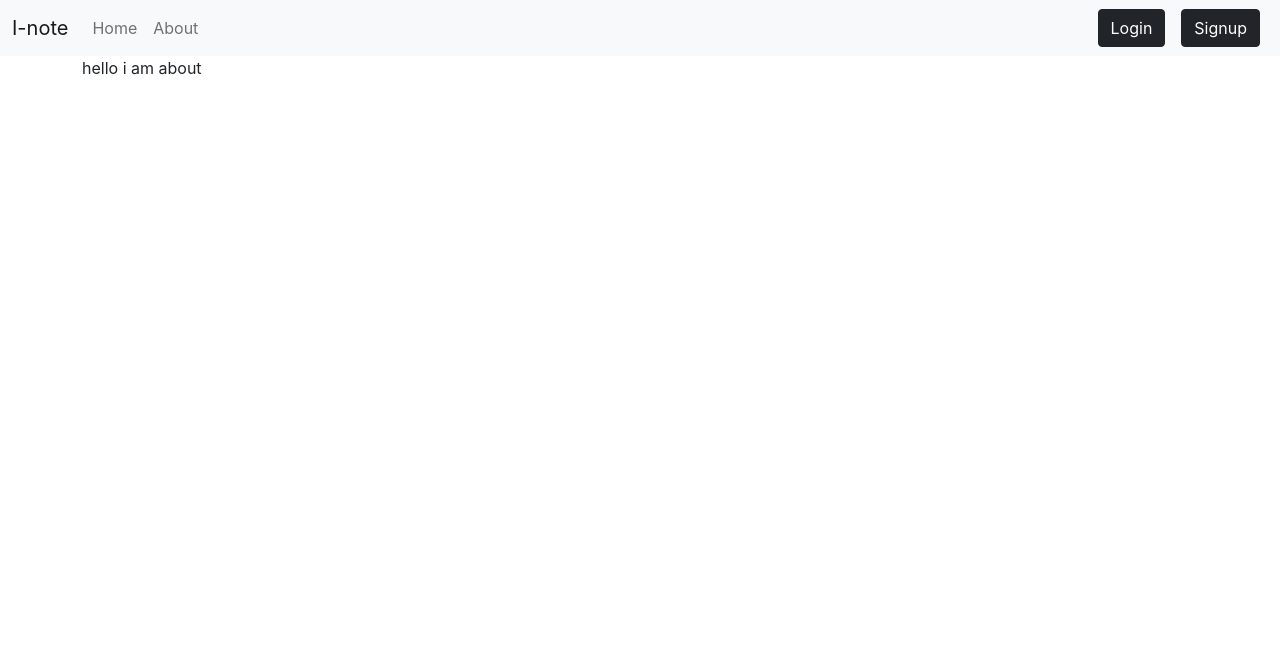
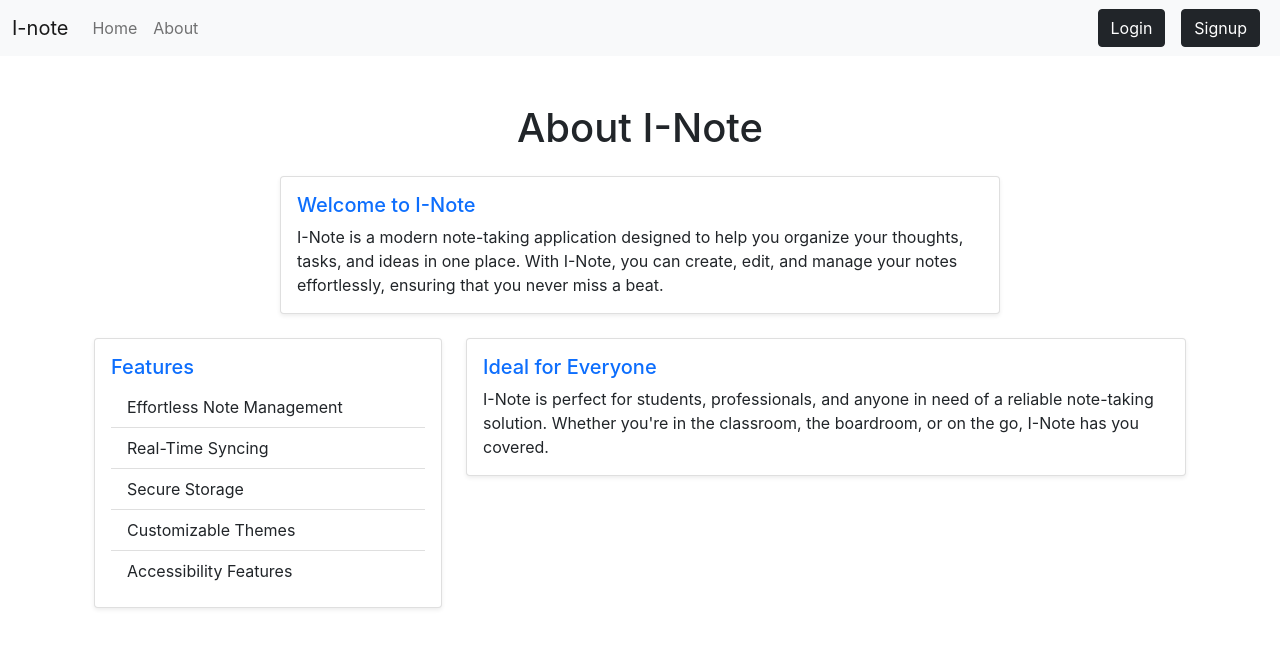
Before and after one commit to piyushparmar911/I-note, a React (Create React App) app: page /about in a window 1280 px wide. Shown: the top 648 px of the page. Built offline with nearby package versions, Linux system fonts and the light colour scheme.

Commit message:
about page created

```diff
--- a/src/components/About.js
+++ b/src/components/About.js
@@ -1,14 +1,52 @@
 import React from 'react';
+import { Container, Row, Col, Card } from 'react-bootstrap';
 
-
-
-const About = () => {
-
+const AboutPage = () => {
   return (
-    <div>
-      hello i am about
-    </div>
-  )
+    <Container className="my-5">
+      <h1 className="text-center mb-4">About I-Note</h1>
+      <Row className="justify-content-center">
+        <Col md={8}>
+          <Card className="shadow-sm">
+            <Card.Body>
+              <Card.Title className="text-primary">Welcome to I-Note</Card.Title>
+              <Card.Text>
+                I-Note is a modern note-taking application designed to help you organize your thoughts, tasks, and ideas in one place.
+                With I-Note, you can create, edit, and manage your notes effortlessly, ensuring that you never miss a beat.
+              </Card.Text>
+            </Card.Body>
+          </Card>
+        </Col>
+      </Row>
+      <Row className="mt-4">
+        <Col md={4}>
+          <Card className="shadow-sm">
+            <Card.Body>
+              <Card.Title className="text-primary">Features</Card.Title>
+              <ul className="list-group list-group-flush">
+                <li className="list-group-item">Effortless Note Management</li>
+                <li className="list-group-item">Real-Time Syncing</li>
+                <li className="list-group-item">Secure Storage</li>
+                <li className="list-group-item">Customizable Themes</li>
+                <li className="list-group-item">Accessibility Features</li>
+              </ul>
+            </Card.Body>
+          </Card>
+        </Col>
+        <Col md={8}>
+          <Card className="shadow-sm">
+            <Card.Body>
+              <Card.Title className="text-primary">Ideal for Everyone</Card.Title>
+              <Card.Text>
+                I-Note is perfect for students, professionals, and anyone in need of a reliable note-taking solution.
+                Whether you're in the classroom, the boardroom, or on the go, I-Note has you covered.
+              </Card.Text>
+            </Card.Body>
+          </Card>
+        </Col>
+      </Row>
+    </Container>
+  );
 }
 
-export default About
+export default AboutPage;
```
